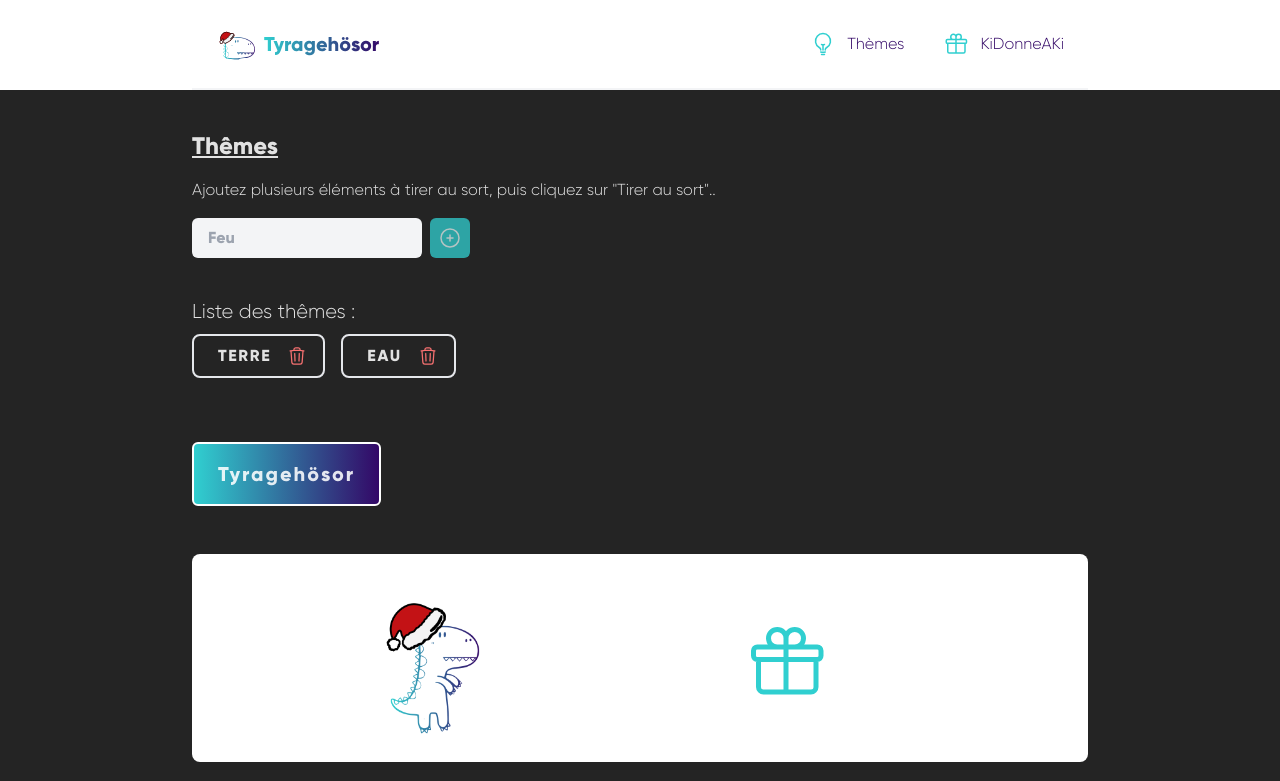
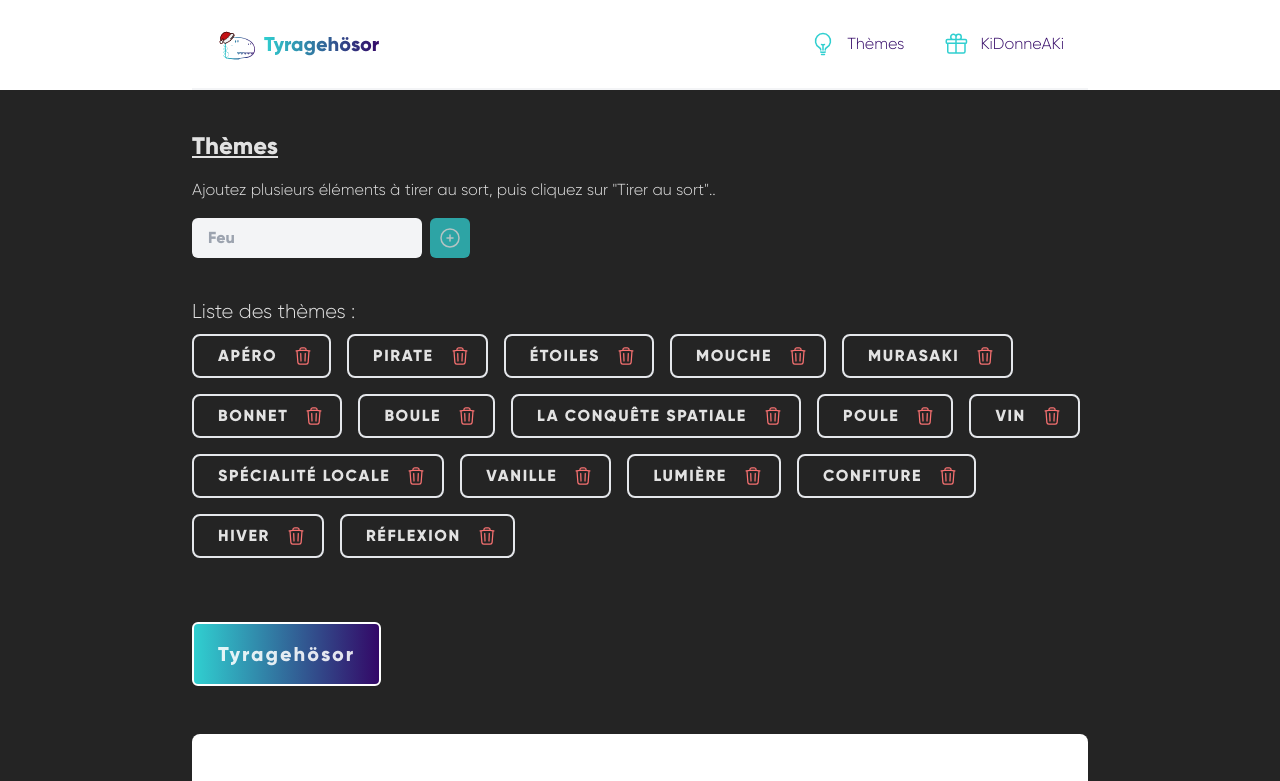
Before and after one commit to HenriBresteau/tyragehosor, a React (Vite) app: page / in a window 1280 px wide. Shown: the top 781 px of the page. Built offline with nearby package versions, Linux system fonts and the light colour scheme.

Commit message:
Fix Typo theme + themes

```diff
--- a/src/Component/Themes.jsx
+++ b/src/Component/Themes.jsx
@@ -8,7 +8,28 @@ import Title from "./Title";
 
 export const Themes = () => {
   const [theme, setTheme] = useState("");
-  const [listTheme, setListTheme] = useState(["Terre", "Eau"]);
+  const [listTheme, setListTheme] = useState([
+    "Apéro",
+    "Pirate",
+    "Étoiles",
+    "Mouche",
+    "Murasaki",
+    "Bonnet",
+    "Boule",
+    "La conquête spatiale",
+    "Poule",
+    "Vin",
+    "Spécialité Locale",
+    "Vanille",
+    "Lumière",
+    "Confiture",
+    "Hiver",
+    "Réflexion",
+  ]);
+  console.log(
+    "🚀 ~ file: Themes.jsx ~ line 26 ~ Themes ~ listTheme",
+    listTheme.length
+  );
   const [winner, setWinner] = useState("");
   const [isLoading, setIsLoading] = useState(false);
 
@@ -49,7 +70,7 @@ export const Themes = () => {
 
   return (
     <div className="my-10 mx-auto max-w-md lg:max-w-4xl overflow-hidden">
-      <Title>Thêmes</Title>
+      <Title>Thèmes</Title>
       <p>
         Ajoutez plusieurs éléments à tirer au sort, puis cliquez sur "Tirer au
         sort"..
@@ -76,7 +97,7 @@ export const Themes = () => {
       </form>
 
       <div className="my-4">
-        <h2 className="py-2 text-xl">Liste des thêmes :</h2>
+        <h2 className="py-2 text-xl">Liste des thèmes :</h2>
         <ul className="flex gap-4 flex-wrap">
           {listTheme.map((item, index) => (
             <BoxList item={item} key={index} handleDelete={handleDelete} />
```
